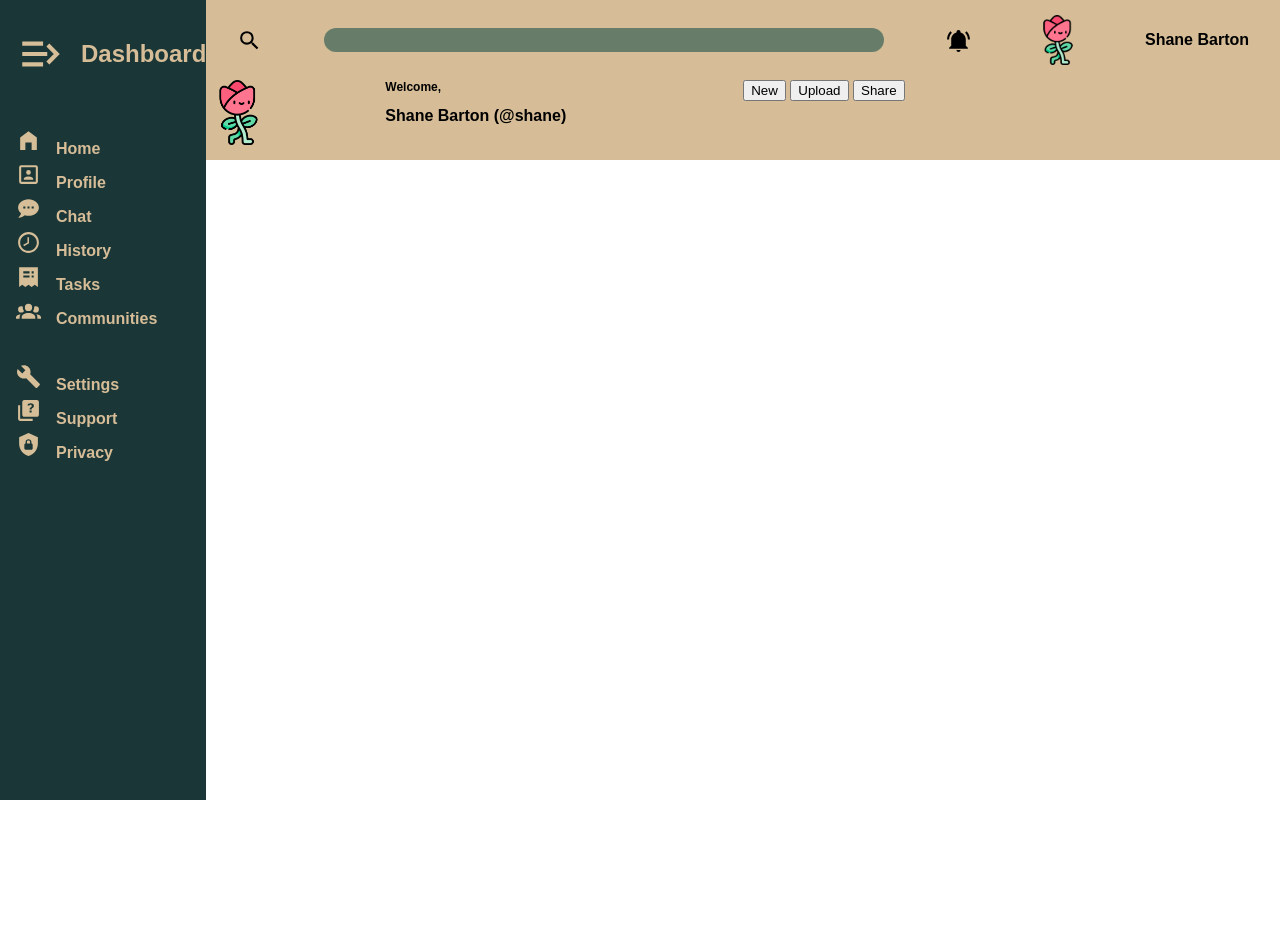
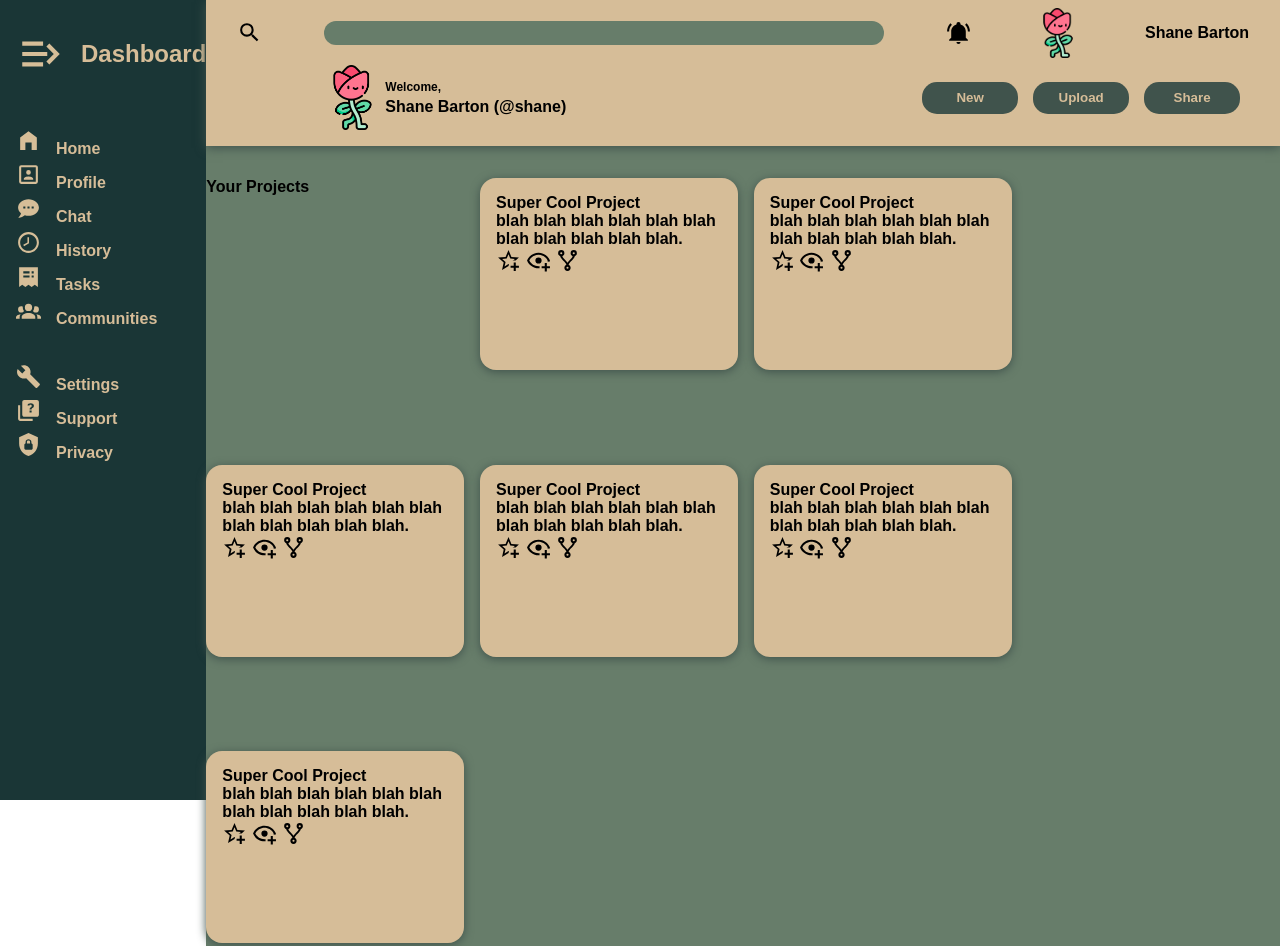
Before and after one commit to ShaneCBarton/admin-dashboard, a plain HTML site: page index.html in a window 1280 px wide. Shown: the top 946 px of the page. Before the commit the page ends 800 px from the top, so only its background shows below. Drawn offline with Linux system fonts and the light colour scheme.

Commit message:
Add elements/styling for article section

```diff
--- a/index.html
+++ b/index.html
@@ -76,14 +76,60 @@
                         <p class="greeting-name">Shane Barton (@shane)</p>
                     </div>
                     <div class="buttons">
-                        <input type="button" value="New">
-                        <input type="button" value="Upload">
-                        <input type="button" value="Share">
+                        <input type="button" value="New" class="button">
+                        <input type="button" value="Upload" class="button" >
+                        <input type="button" value="Share" class="button">
                     </div>
                 </div>
             </div>
 
-            <div class="projects">
+            <div class="article">
+                <div class="projects">
+                    <p>Your Projects</p>
+                    <div class="card">
+                        <p class="project-name">Super Cool Project</p>
+                        <p class="project-description">blah blah blah blah blah blah blah blah blah blah blah.</p>
+                        <img src="images/star-plus-outline.svg" alt="star">
+                        <img src="images/eye-plus-outline.svg" alt="watch">
+                        <img src="images/source-fork.svg" alt="fork">
+                    </div>
+                    <div class="card">
+                        <p class="project-name">Super Cool Project</p>
+                        <p class="project-description">blah blah blah blah blah blah blah blah blah blah blah.</p>
+                        <img src="images/star-plus-outline.svg" alt="star">
+                        <img src="images/eye-plus-outline.svg" alt="watch">
+                        <img src="images/source-fork.svg" alt="fork">
+                    </div>
+                    <div class="card">
+                        <p class="project-name">Super Cool Project</p>
+                        <p class="project-description">blah blah blah blah blah blah blah blah blah blah blah.</p>
+                        <img src="images/star-plus-outline.svg" alt="star">
+                        <img src="images/eye-plus-outline.svg" alt="watch">
+                        <img src="images/source-fork.svg" alt="fork">
+                    </div>
+                    <div class="card">
+                        <p class="project-name">Super Cool Project</p>
+                        <p class="project-description">blah blah blah blah blah blah blah blah blah blah blah.</p>
+                        <img src="images/star-plus-outline.svg" alt="star">
+                        <img src="images/eye-plus-outline.svg" alt="watch">
+                        <img src="images/source-fork.svg" alt="fork">
+                    </div>
+                    <div class="card">
+                        <p class="project-name">Super Cool Project</p>
+                        <p class="project-description">blah blah blah blah blah blah blah blah blah blah blah.</p>
+                        <img src="images/star-plus-outline.svg" alt="star">
+                        <img src="images/eye-plus-outline.svg" alt="watch">
+                        <img src="images/source-fork.svg" alt="fork">
+                    </div>
+                    <div class="card">
+                        <p class="project-name">Super Cool Project</p>
+                        <p class="project-description">blah blah blah blah blah blah blah blah blah blah blah.</p>
+                        <img src="images/star-plus-outline.svg" alt="star">
+                        <img src="images/eye-plus-outline.svg" alt="watch">
+                        <img src="images/source-fork.svg" alt="fork">
+                    </div>
+                </div>
+
                 <div class="anouncements"></div>
                 <div class="trending"></div>
             </div>
--- a/style.css
+++ b/style.css
@@ -1,12 +1,10 @@
-/* * {
-    outline: 2px solid black;
-} */
 
 body {
     margin: 0;
     font-size: 16px;
     font-family: sans-serif;
     font-weight: bold;
+    overflow: hidden;
 }
 
 img {
@@ -26,7 +24,8 @@ img {
 .pfp-large {
     width: 65px;
     height: auto;
-    justify-items: flex-end;
+    grid-column: 1 / 2;
+    justify-self: end;
 }
 
 ul {
@@ -41,6 +40,7 @@ li {
 .container {
     display: grid;
     grid-template-columns: 1fr 6fr;
+    grid-template-rows: 1fr;
     height: 100vh;
 }
 
@@ -63,7 +63,7 @@ li {
 
 .content {
     display: grid;
-    grid-template-rows: 1.5fr 6fr;
+    grid-template-rows: .5fr 6fr;
 }
 
 .header {
@@ -71,6 +71,9 @@ li {
     display: grid;
     grid-template-rows: 1fr 1fr;
     grid-column: 1 / 6;
+    padding-bottom: 1rem;
+    box-shadow: 0px 2px 10px 0px #40534C;
+    z-index: 1;
 }
 
 .nav-bar {
@@ -94,8 +97,9 @@ li {
 
 .greeting {
     display: grid;
-    grid-template-rows: 1fr 1fr 1fr;
+    grid-template-rows: 1fr 1fr;
     grid-column: 2 / 4;
+    align-self: center;
 }
 
 .welcome {
@@ -105,3 +109,43 @@ li {
 p {
     margin: 0;
 }
+
+.buttons {
+    display: flex;
+    align-items: center;
+    gap: 15px;
+    grid-column: 5 / 7;
+}
+
+.button {
+    border-radius: 15px;
+    background-color: #40534C;
+    color: #D6BD98;
+    border-style: none;
+    min-height: 2rem;
+    min-width: 6rem;
+    font-weight: bold;
+}
+
+.article {
+    background-color:#677D6A;
+    grid-column: 1 / 6;
+    display: grid;
+    grid-template-columns: repeat(8, 1fr);
+}
+
+.projects {
+    grid-column: 1 / 7;
+    display: grid;
+    grid-template-columns: repeat(auto-fit, minmax(250px, 1fr));
+    gap: 1rem;
+    padding-top: 2rem;
+}
+
+.card {
+    background-color: #D6BD98;
+    box-shadow: 0px 2px 10px 0px #40534C;
+    border-radius: 1rem;
+    padding: 1rem;
+    max-height: 10rem;
+}
```
Also changed, not shown: images/eye-plus-outline.svg (added), images/source-fork.svg (added), images/star-plus-outline.svg (added).
